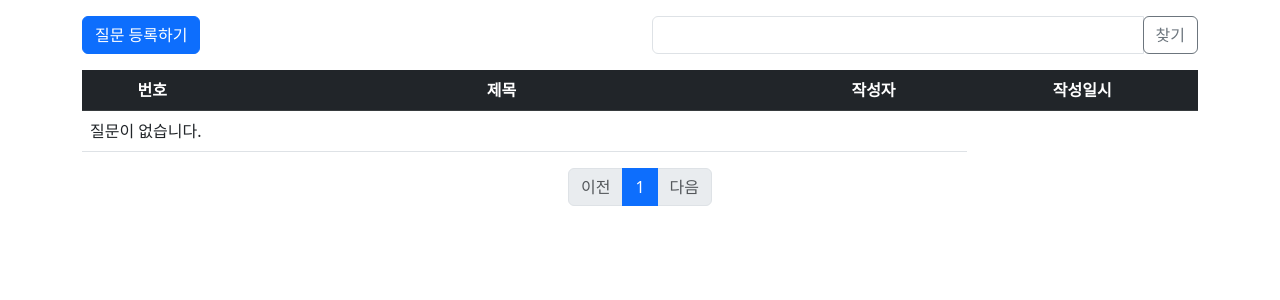
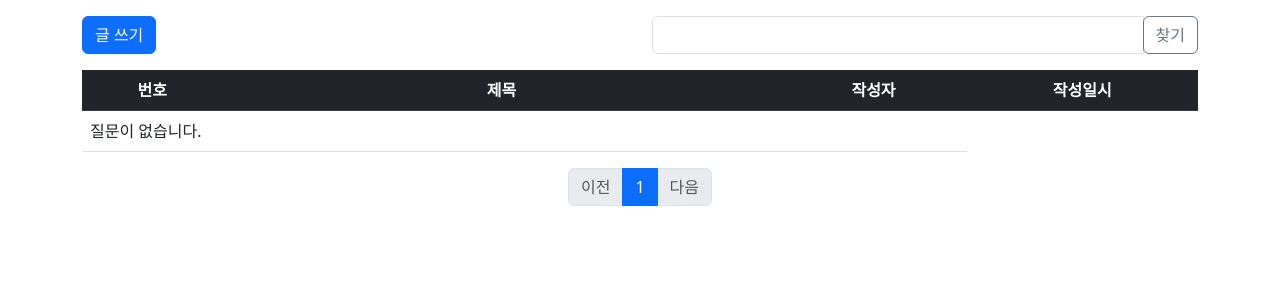
Before and after one commit to bedvillain/Market, a Django app: page / in a window 1280 px wide. Shown: the part 57-357 px from the top of the page. Run offline with Django 3.2, Linux system fonts and the light colour scheme; data that the repository does not hold is empty; some libraries are stand-ins or nearby versions.

Commit message:
질문 등록하기 변경

```diff
--- a/templates/pybo/question_list.html
+++ b/templates/pybo/question_list.html
@@ -4,7 +4,7 @@
 <div class="container my-3">
     <div class="row my-3">
         <div class="col-6">
-            <a href="{% url 'pybo:question_create' %}" class="btn btn-primary">질문 등록하기</a>
+            <a href="{% url 'pybo:question_create' %}" class="btn btn-primary">글 쓰기</a>
         </div>
         <div class="col-6">
             <div class="input-group">
```
